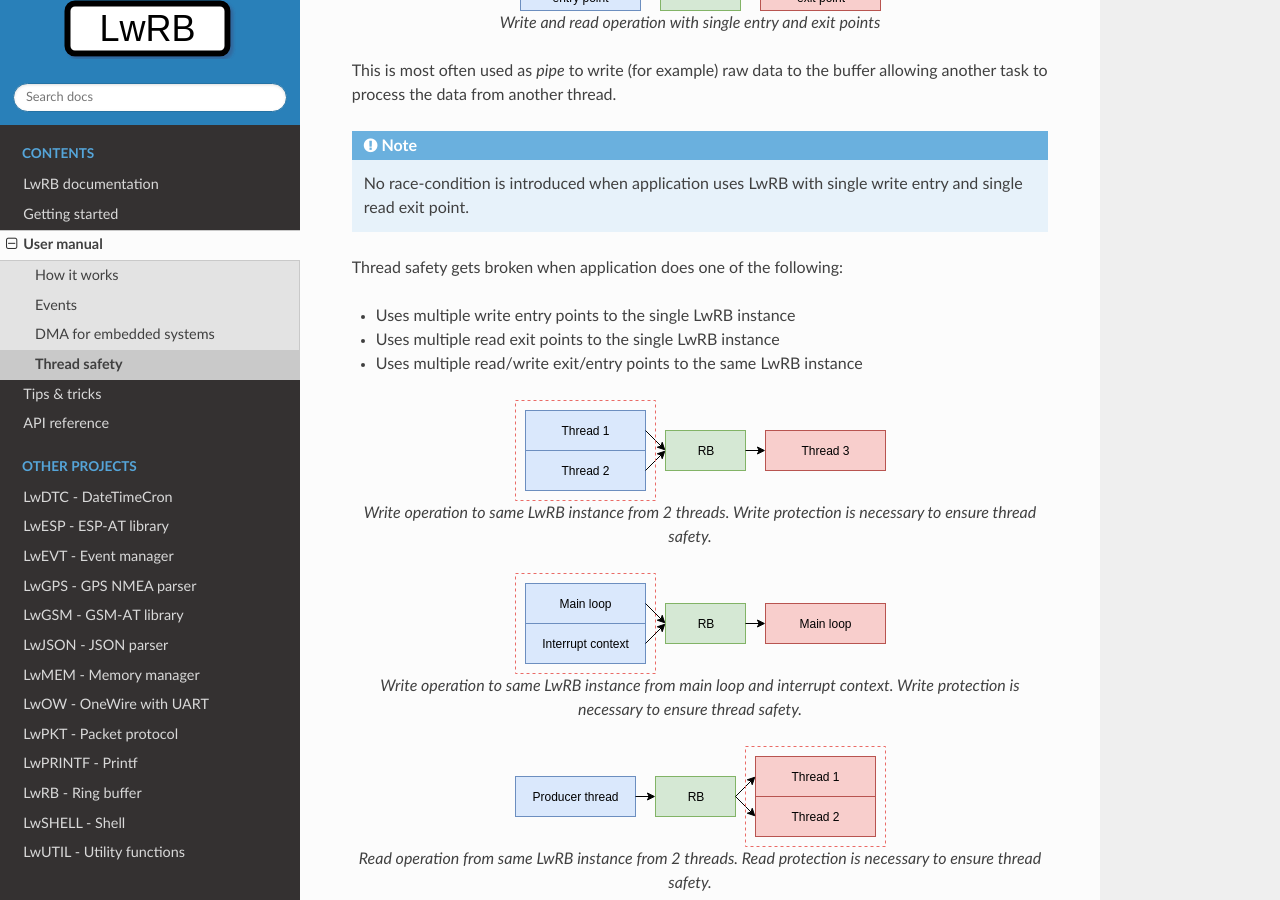
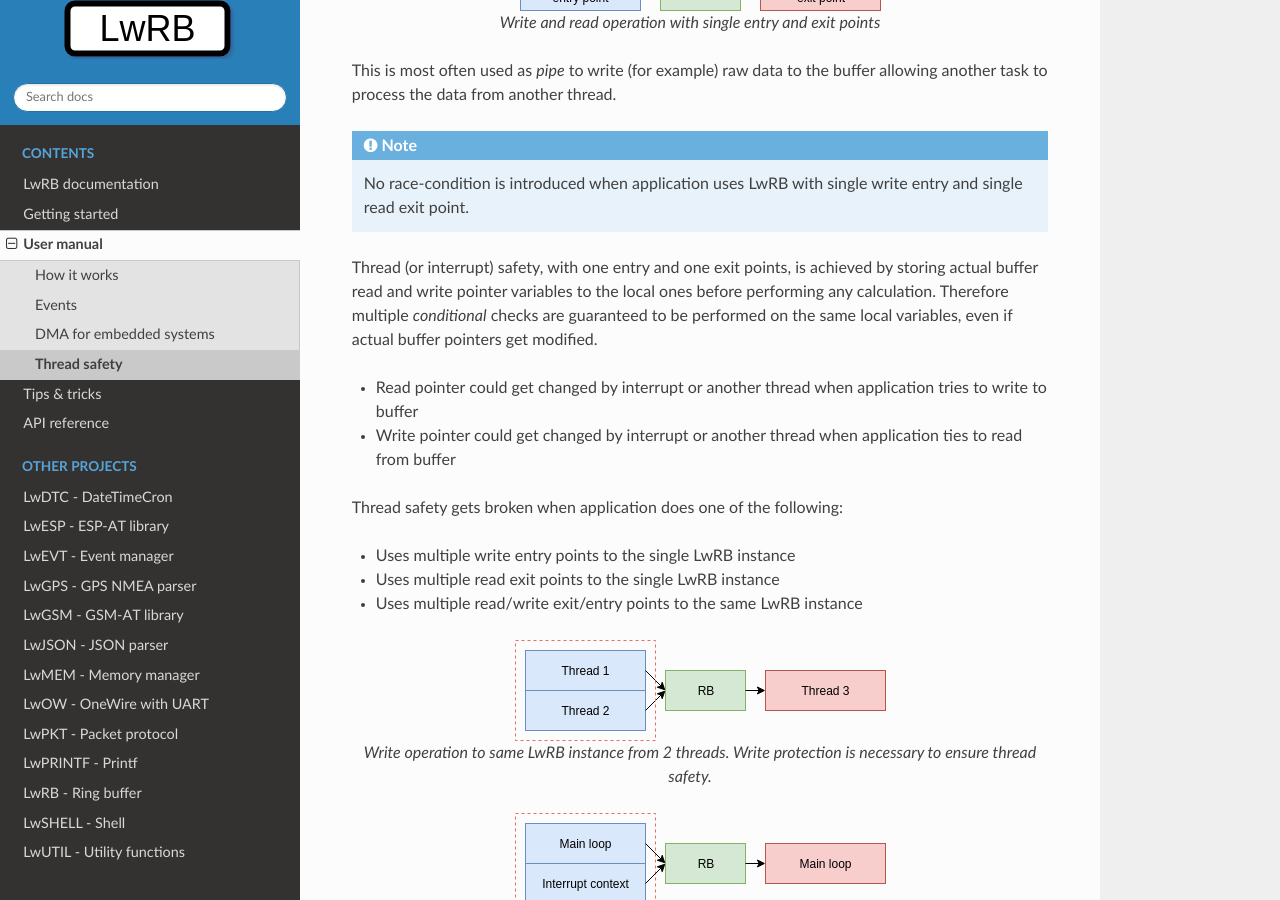
Before and after one commit to MaJerle/lwrb, a Sphinx documentation site: the page built from docs/user-manual/thread-safety.rst, in a window 1280 px wide and 900 px high, scrolled down 406 px. Built offline with Sphinx 7.4.7 and the Read the Docs theme 2.0.0, drawn with Linux system fonts in a browser that asks for light colours; the version number could not be read and is left out.

Commit message:
Update thread-safety.rst

```diff
--- a/docs/user-manual/thread-safety.rst
+++ b/docs/user-manual/thread-safety.rst
@@ -21,6 +21,11 @@ to process the data from another thread.
 
 .. note::
     No race-condition is introduced when application uses LwRB with single write entry and single read exit point.
+
+Thread (or interrupt) safety, with one entry and one exit points, is achieved by storing actual buffer read and write pointer variables to the local ones before performing any calculation. Therefore multiple *conditional* checks are guaranteed to be performed on the same local variables, even if actual buffer pointers get modified.
+
+* Read pointer could get changed by interrupt or another thread when application tries to write to buffer
+* Write pointer could get changed by interrupt or another thread when application ties to read from buffer
 
 Thread safety gets broken when application does one of the following:
 
```
